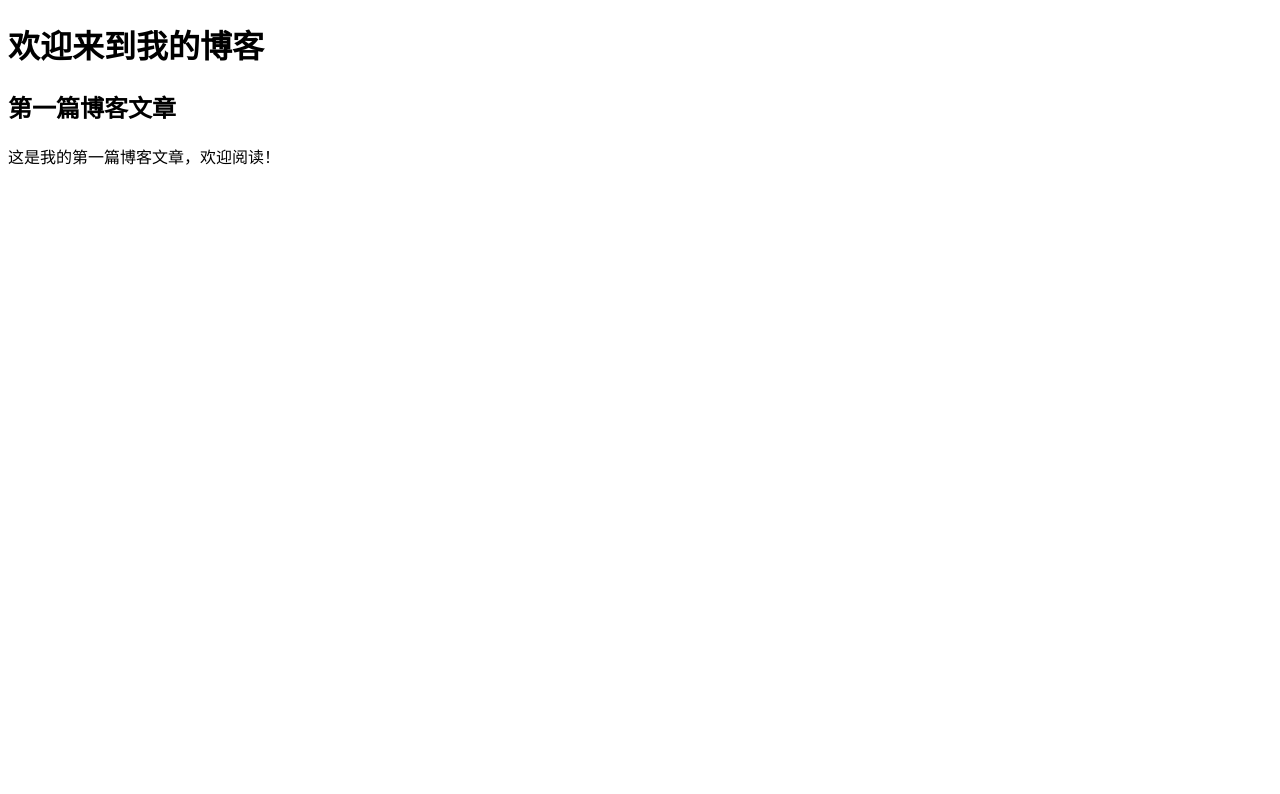
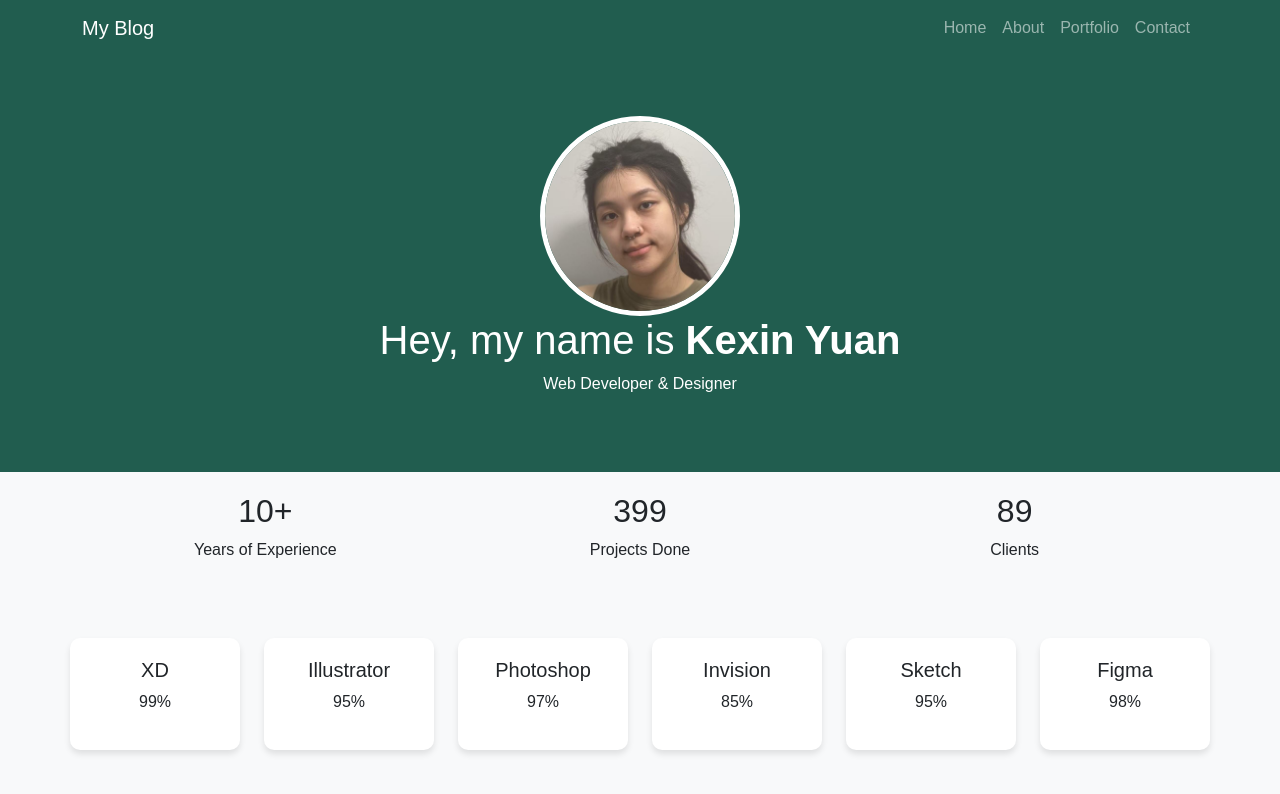
Before and after one commit to KexinYxx/KexinYxx.github.io, a plain HTML site: page index.html in a window 1280 px wide. Drawn offline with nearby package versions, Linux system fonts and the light colour scheme.

Commit message:
更新博客设计

```diff
--- a/index.html
+++ b/index.html
@@ -1,20 +1,130 @@
 <!DOCTYPE html>
-<html lang="zh-CN">
+<html lang="en">
 <head>
     <meta charset="UTF-8">
     <meta name="viewport" content="width=device-width, initial-scale=1.0">
-    <title>我的博客</title>
-    <link rel="stylesheet" href="style.css">
+    <title>My Portfolio</title>
+    <link href="https://cdn.jsdelivr.net/npm/bootstrap@5.3.0/dist/css/bootstrap.min.css" rel="stylesheet">
+    <style>
+        body {
+            font-family: Arial, sans-serif;
+            background-color: #f8f9fa;
+        }
+        .hero {
+            background-color: #215D4F;
+            color: white;
+            padding: 60px 0;
+            text-align: center;
+            position: relative;
+        }
+        .hero img {
+            width: 200px;
+            height: 200px;
+            border-radius: 50%;
+            border: 5px solid white;
+        }
+        .stats {
+            text-align: center;
+            padding: 20px;
+        }
+        .skills {
+            text-align: center;
+            padding: 40px 0;
+        }
+        .skill-box {
+            padding: 20px;
+            background: white;
+            border-radius: 10px;
+            box-shadow: 0 4px 6px rgba(0, 0, 0, 0.1);
+        }
+    </style>
 </head>
 <body>
-    <header>
-        <h1>欢迎来到我的博客</h1>
-    </header>
-    <main>
-        <article>
-            <h2>第一篇博客文章</h2>
-            <p>这是我的第一篇博客文章，欢迎阅读！</p>
-        </article>
-    </main>
+    <!-- Navbar -->
+    <nav class="navbar navbar-expand-lg navbar-dark" style="background-color: #215D4F;">
+        <div class="container">
+            <a class="navbar-brand" href="#">My Blog</a>
+            <button class="navbar-toggler" type="button" data-bs-toggle="collapse" data-bs-target="#navbarNav">
+                <span class="navbar-toggler-icon"></span>
+            </button>
+            <div class="collapse navbar-collapse" id="navbarNav">
+                <ul class="navbar-nav ms-auto">
+                    <li class="nav-item"><a class="nav-link" href="#">Home</a></li>
+                    <li class="nav-item"><a class="nav-link" href="#">About</a></li>
+                    <li class="nav-item"><a class="nav-link" href="#">Portfolio</a></li>
+                    <li class="nav-item"><a class="nav-link" href="#">Contact</a></li>
+                </ul>
+            </div>
+        </div>
+    </nav>
+
+    <!-- Hero Section -->
+    <div class="hero">
+        <img src="image/profile.jpg" alt="Profile Picture">
+        <h1>Hey, my name is <strong>Kexin Yuan</strong></h1>
+        <p>Web Developer & Designer</p>
+    </div>
+
+    <!-- Stats Section -->
+    <div class="container stats">
+        <div class="row">
+            <div class="col-md-4">
+                <h2>10+</h2>
+                <p>Years of Experience</p>
+            </div>
+            <div class="col-md-4">
+                <h2>399</h2>
+                <p>Projects Done</p>
+            </div>
+            <div class="col-md-4">
+                <h2>89</h2>
+                <p>Clients</p>
+            </div>
+        </div>
+    </div>
+
+    <!-- Skills Section -->
+    <div class="container skills">
+        <div class="row">
+            <div class="col-md-2">
+                <div class="skill-box">
+                    <h5>XD</h5>
+                    <p>99%</p>
+                </div>
+            </div>
+            <div class="col-md-2">
+                <div class="skill-box">
+                    <h5>Illustrator</h5>
+                    <p>95%</p>
+                </div>
+            </div>
+            <div class="col-md-2">
+                <div class="skill-box">
+                    <h5>Photoshop</h5>
+                    <p>97%</p>
+                </div>
+            </div>
+            <div class="col-md-2">
+                <div class="skill-box">
+                    <h5>Invision</h5>
+                    <p>85%</p>
+                </div>
+            </div>
+            <div class="col-md-2">
+                <div class="skill-box">
+                    <h5>Sketch</h5>
+                    <p>95%</p>
+                </div>
+            </div>
+            <div class="col-md-2">
+                <div class="skill-box">
+                    <h5>Figma</h5>
+                    <p>98%</p>
+                </div>
+            </div>
+        </div>
+    </div>
+
+    <script src="https://cdn.jsdelivr.net/npm/bootstrap@5.3.0/dist/js/bootstrap.bundle.min.js"></script>
 </body>
 </html>
--- a/style.css
+++ b/style.css
@@ -0,0 +1,36 @@
+body {
+    font-family: Arial, sans-serif;
+}
+
+.header {
+    background: #2D6A4F;
+    color: white;
+    padding: 50px 0;
+}
+
+.profile-img {
+    width: 150px;
+    border-radius: 50%;
+    border: 5px solid white;
+}
+
+.highlight {
+    color: yellow;
+}
+
+.stats {
+    padding: 50px 0;
+    background: #F8F9FA;
+}
+
+.skills img {
+    width: 50px;
+    margin-bottom: 10px;
+}
+
+.skills span {
+    display: block;
+    font-size: 20px;
+    font-weight: bold;
+    color: #2D6A4F;
+}
```
Also changed, not shown: image/profile.jpg (added), 1 other file.
